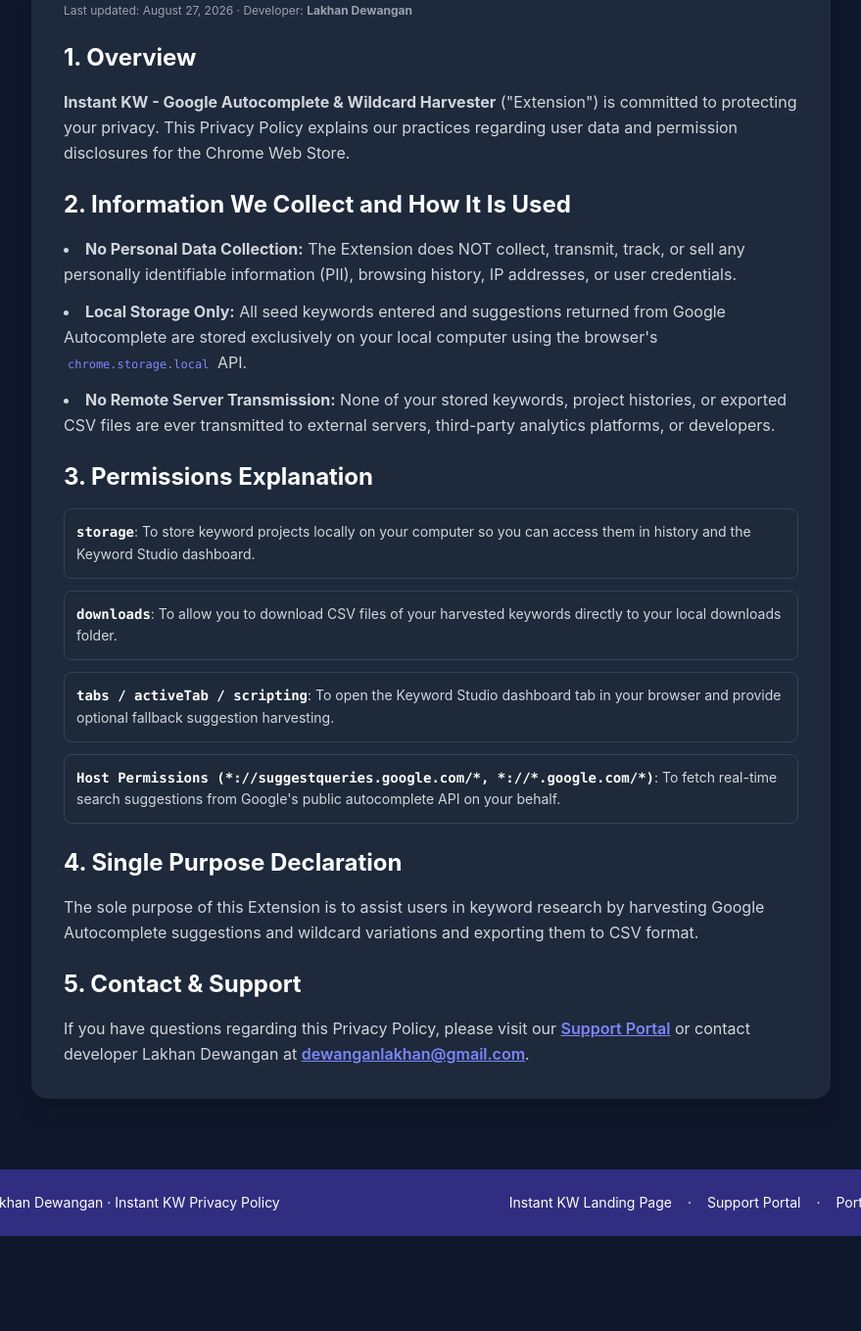
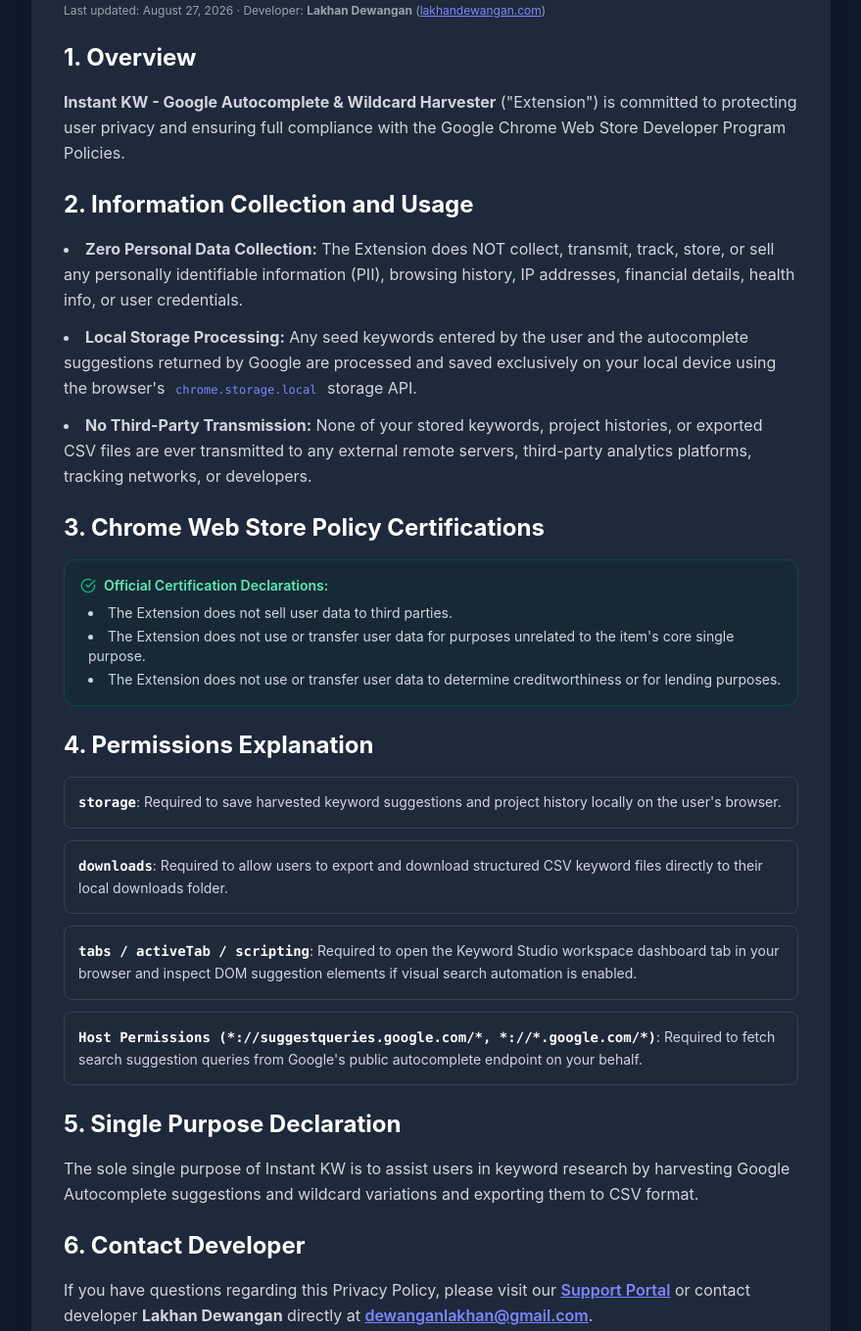
Before and after one commit to dewanganlakhan/dewanganlakhan.github.io, an Astro site: page /instant-kw/privacy in a window 1280 px wide. Shown: the part 168-1527 px from the top of the page at 98% size, without its empty margins (200-1079 px from the left). Before the commit the page ends 1430 px from the top, so only its background shows below. Built offline with nearby package versions, Linux system fonts and the light colour scheme; Astro itself is replaced by a stand-in of ours.

Commit message:
feat: update privacy policy to include mandatory Chrome Web Store compliance certifications and detailed policy disclosures

```diff
--- a/src/pages/instant-kw/privacy.astro
+++ b/src/pages/instant-kw/privacy.astro
@@ -27,7 +27,7 @@
           />
           <div>
             <h1 class="text-xl md:text-2xl font-bold leading-tight">Instant KW Privacy Policy</h1>
-            <p class="text-xs md:text-sm text-indigo-200">Manifest V3 Data Protection & Privacy Terms</p>
+            <p class="text-xs md:text-sm text-indigo-200">Chrome Web Store Compliance & Data Protection Policy</p>
           </div>
         </div>
       </div>
@@ -44,45 +44,58 @@
   <section class="p-6 md:p-10 max-w-4xl mx-auto">
     <div class="dark:bg-surface-dark bg-surface-light border border-gray-200 dark:border-gray-800 rounded-2xl p-6 md:p-8 shadow-xl">
       <div class="text-xs text-gray-500 dark:text-gray-400 mb-6">
-        Last updated: August 27, 2026 · Developer: <strong>Lakhan Dewangan</strong>
+        Last updated: August 27, 2026 · Developer: <strong>Lakhan Dewangan</strong> (<a href="https://lakhandewangan.com" class="text-indigo-600 dark:text-indigo-400 underline">lakhandewangan.com</a>)
       </div>
 
       <h2 class="text-2xl font-bold text-gray-900 dark:text-white mb-4">1. Overview</h2>
       <p class="text-gray-600 dark:text-gray-300 leading-relaxed mb-6">
-        <strong>Instant KW - Google Autocomplete & Wildcard Harvester</strong> ("Extension") is committed to protecting your privacy. This Privacy Policy explains our practices regarding user data and permission disclosures for the Chrome Web Store.
+        <strong>Instant KW - Google Autocomplete & Wildcard Harvester</strong> ("Extension") is committed to protecting user privacy and ensuring full compliance with the Google Chrome Web Store Developer Program Policies.
       </p>
 
-      <h2 class="text-2xl font-bold text-gray-900 dark:text-white mb-4">2. Information We Collect and How It Is Used</h2>
+      <h2 class="text-2xl font-bold text-gray-900 dark:text-white mb-4">2. Information Collection and Usage</h2>
       <ul class="list-disc list-inside space-y-3 text-gray-600 dark:text-gray-300 leading-relaxed mb-6">
-        <li><strong>No Personal Data Collection:</strong> The Extension does NOT collect, transmit, track, or sell any personally identifiable information (PII), browsing history, IP addresses, or user credentials.</li>
-        <li><strong>Local Storage Only:</strong> All seed keywords entered and suggestions returned from Google Autocomplete are stored exclusively on your local computer using the browser's <code class="bg-gray-100 dark:bg-gray-800 px-1 rounded text-indigo-600 dark:text-indigo-400 font-mono text-xs">chrome.storage.local</code> API.</li>
-        <li><strong>No Remote Server Transmission:</strong> None of your stored keywords, project histories, or exported CSV files are ever transmitted to external servers, third-party analytics platforms, or developers.</li>
+        <li><strong>Zero Personal Data Collection:</strong> The Extension does NOT collect, transmit, track, store, or sell any personally identifiable information (PII), browsing history, IP addresses, financial details, health info, or user credentials.</li>
+        <li><strong>Local Storage Processing:</strong> Any seed keywords entered by the user and the autocomplete suggestions returned by Google are processed and saved exclusively on your local device using the browser's <code class="bg-gray-100 dark:bg-gray-800 px-1.5 py-0.5 rounded text-indigo-600 dark:text-indigo-400 font-mono text-xs">chrome.storage.local</code> storage API.</li>
+        <li><strong>No Third-Party Transmission:</strong> None of your stored keywords, project histories, or exported CSV files are ever transmitted to any external remote servers, third-party analytics platforms, tracking networks, or developers.</li>
       </ul>
 
-      <h2 class="text-2xl font-bold text-gray-900 dark:text-white mb-4">3. Permissions Explanation</h2>
+      <h2 class="text-2xl font-bold text-gray-900 dark:text-white mb-4">3. Chrome Web Store Policy Certifications</h2>
+      <div class="p-4 rounded-xl border border-emerald-200 dark:border-emerald-800/60 bg-emerald-50/50 dark:bg-emerald-950/20 mb-6 space-y-2 text-sm text-gray-700 dark:text-gray-300">
+        <p class="flex items-center gap-2 font-semibold text-emerald-700 dark:text-emerald-300">
+          <FeatherIcon name="check-circle" class="w-4 h-4 text-emerald-500" />
+          Official Certification Declarations:
+        </p>
+        <ul class="list-disc list-inside space-y-1 pl-2 text-xs md:text-sm">
+          <li>The Extension does not sell user data to third parties.</li>
+          <li>The Extension does not use or transfer user data for purposes unrelated to the item's core single purpose.</li>
+          <li>The Extension does not use or transfer user data to determine creditworthiness or for lending purposes.</li>
+        </ul>
+      </div>
+
+      <h2 class="text-2xl font-bold text-gray-900 dark:text-white mb-4">4. Permissions Explanation</h2>
       <div class="space-y-3 text-gray-600 dark:text-gray-300 text-sm leading-relaxed mb-6">
-        <div class="p-3 rounded-lg border border-gray-200 dark:border-gray-700 bg-gray-50 dark:bg-gray-800/40">
-          <strong class="text-gray-900 dark:text-white font-mono">storage</strong>: To store keyword projects locally on your computer so you can access them in history and the Keyword Studio dashboard.
+        <div class="p-3.5 rounded-lg border border-gray-200 dark:border-gray-700 bg-gray-50 dark:bg-gray-800/40">
+          <strong class="text-gray-900 dark:text-white font-mono">storage</strong>: Required to save harvested keyword suggestions and project history locally on the user's browser.
         </div>
-        <div class="p-3 rounded-lg border border-gray-200 dark:border-gray-700 bg-gray-50 dark:bg-gray-800/40">
-          <strong class="text-gray-900 dark:text-white font-mono">downloads</strong>: To allow you to download CSV files of your harvested keywords directly to your local downloads folder.
+        <div class="p-3.5 rounded-lg border border-gray-200 dark:border-gray-700 bg-gray-50 dark:bg-gray-800/40">
+          <strong class="text-gray-900 dark:text-white font-mono">downloads</strong>: Required to allow users to export and download structured CSV keyword files directly to their local downloads folder.
         </div>
-        <div class="p-3 rounded-lg border border-gray-200 dark:border-gray-700 bg-gray-50 dark:bg-gray-800/40">
-          <strong class="text-gray-900 dark:text-white font-mono">tabs / activeTab / scripting</strong>: To open the Keyword Studio dashboard tab in your browser and provide optional fallback suggestion harvesting.
+        <div class="p-3.5 rounded-lg border border-gray-200 dark:border-gray-700 bg-gray-50 dark:bg-gray-800/40">
+          <strong class="text-gray-900 dark:text-white font-mono">tabs / activeTab / scripting</strong>: Required to open the Keyword Studio workspace dashboard tab in your browser and inspect DOM suggestion elements if visual search automation is enabled.
         </div>
-        <div class="p-3 rounded-lg border border-gray-200 dark:border-gray-700 bg-gray-50 dark:bg-gray-800/40">
-          <strong class="text-gray-900 dark:text-white font-mono">Host Permissions (*://suggestqueries.google.com/*, *://*.google.com/*)</strong>: To fetch real-time search suggestions from Google's public autocomplete API on your behalf.
+        <div class="p-3.5 rounded-lg border border-gray-200 dark:border-gray-700 bg-gray-50 dark:bg-gray-800/40">
+          <strong class="text-gray-900 dark:text-white font-mono">Host Permissions (*://suggestqueries.google.com/*, *://*.google.com/*)</strong>: Required to fetch search suggestion queries from Google's public autocomplete endpoint on your behalf.
         </div>
       </div>
 
-      <h2 class="text-2xl font-bold text-gray-900 dark:text-white mb-4">4. Single Purpose Declaration</h2>
+      <h2 class="text-2xl font-bold text-gray-900 dark:text-white mb-4">5. Single Purpose Declaration</h2>
       <p class="text-gray-600 dark:text-gray-300 leading-relaxed mb-6">
-        The sole purpose of this Extension is to assist users in keyword research by harvesting Google Autocomplete suggestions and wildcard variations and exporting them to CSV format.
+        The sole single purpose of Instant KW is to assist users in keyword research by harvesting Google Autocomplete suggestions and wildcard variations and exporting them to CSV format.
       </p>
 
-      <h2 class="text-2xl font-bold text-gray-900 dark:text-white mb-4">5. Contact & Support</h2>
+      <h2 class="text-2xl font-bold text-gray-900 dark:text-white mb-4">6. Contact Developer</h2>
       <p class="text-gray-600 dark:text-gray-300 leading-relaxed">
-        If you have questions regarding this Privacy Policy, please visit our <a href="/instant-kw/support" class="text-indigo-600 dark:text-indigo-400 underline font-semibold">Support Portal</a> or contact developer Lakhan Dewangan at <a href="mailto:dewanganlakhan@gmail.com" class="text-indigo-600 dark:text-indigo-400 underline font-semibold">dewanganlakhan@gmail.com</a>.
+        If you have questions regarding this Privacy Policy, please visit our <a href="/instant-kw/support" class="text-indigo-600 dark:text-indigo-400 underline font-semibold">Support Portal</a> or contact developer <strong>Lakhan Dewangan</strong> directly at <a href="mailto:dewanganlakhan@gmail.com" class="text-indigo-600 dark:text-indigo-400 underline font-semibold">dewanganlakhan@gmail.com</a>.
       </p>
     </div>
   </section>
```
